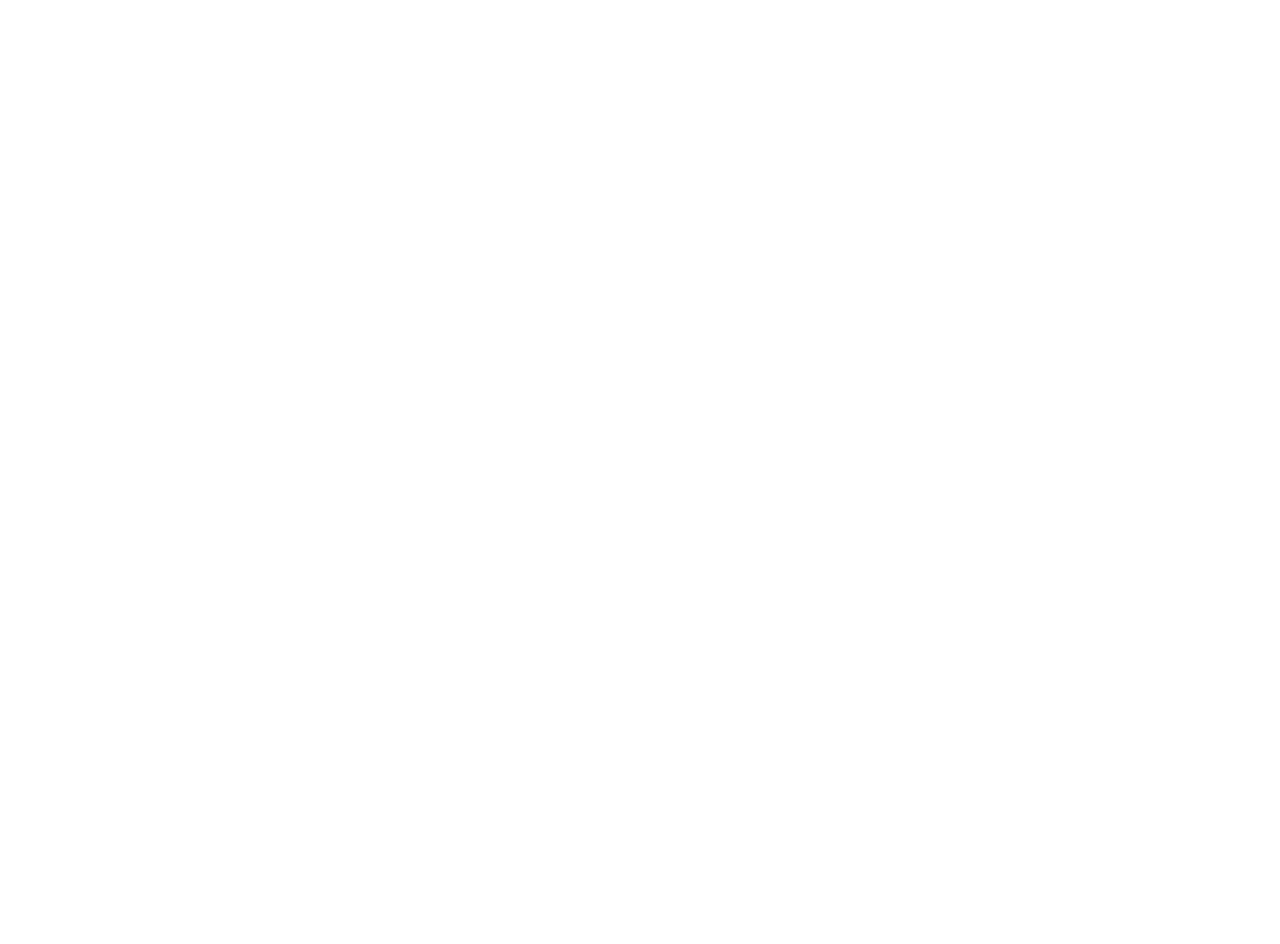
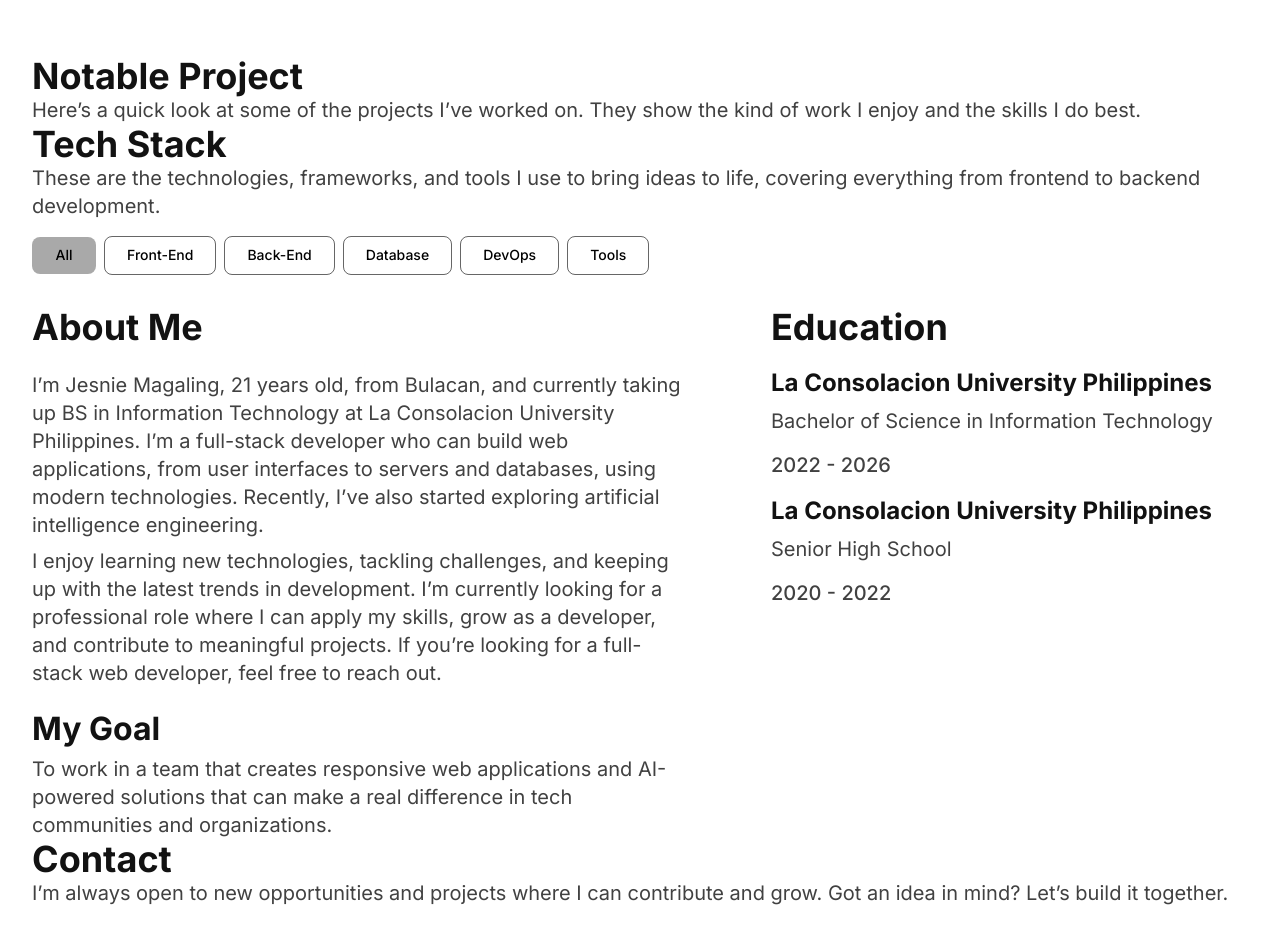
Before and after one commit to jesniemagaling/jesnie-portfolio, a React (Vite) app: page / in a window 1280 px wide. Shown: the part 740-1684 px from the top of the page. Before the commit the page ends 896 px from the top, so only its background shows below. Built offline with nearby package versions, Linux system fonts and the light colour scheme.

Commit message:
feat: add about section components

```diff
--- a/src/components/About.tsx
+++ b/src/components/About.tsx
@@ -1,5 +1,61 @@
-function About() {
-  return <></>;
+import SectionHeader from "./SectionHeader";
+
+export default function About() {
+  return (
+    <div className="flex gap-[84px]">
+      <div className="max-w-[655px]">
+        <SectionHeader title={"About Me"} />
+        <p className="mb-2 mt-6 text-lg opacity-80 dark:opacity-70 md:text-xl">
+          I’m Jesnie Magaling, 21 years old, from Bulacan, and currently taking
+          up BS in Information Technology at La Consolacion University
+          Philippines. I’m a full-stack developer who can build web
+          applications, from user interfaces to servers and databases, using
+          modern technologies. Recently, I’ve also started exploring artificial
+          intelligence engineering.{" "}
+        </p>
+        <p className="mb-6 text-lg opacity-80 dark:opacity-70 md:text-xl">
+          I enjoy learning new technologies, tackling challenges, and keeping up
+          with the latest trends in development. I’m currently looking for a
+          professional role where I can apply my skills, grow as a developer,
+          and contribute to meaningful projects. If you’re looking for a
+          full-stack web developer, feel free to reach out.{" "}
+        </p>
+        <div>
+          <h2 className="text-2xl font-bold md:text-3xl lg:text-[32px]">
+            My Goal
+          </h2>
+          <p className="mt-2 text-lg opacity-80 dark:opacity-70 md:text-xl">
+            To work in a team that creates responsive web applications and
+            AI-powered solutions that can make a real difference in tech
+            communities and organizations.
+          </p>
+        </div>
+      </div>
+      <div className="">
+        <SectionHeader title={"Education"} />
+        <div>
+          <h2 className="mt-5 text-xl font-semibold md:text-2xl">
+            La Consolacion University Philippines
+          </h2>
+          <p className="mb-4 mt-2 text-lg opacity-80 dark:opacity-70 md:text-xl">
+            Bachelor of Science in Information Technology
+          </p>
+          <h3 className="text-lg font-medium opacity-80 dark:opacity-70 md:text-xl">
+            2022 - 2026
+          </h3>
+        </div>
+        <div>
+          <h2 className="mt-4 text-xl font-semibold md:text-2xl">
+            La Consolacion University Philippines
+          </h2>
+          <p className="mb-4 mt-2 text-lg opacity-80 dark:opacity-70 md:text-xl">
+            Senior High School
+          </p>
+          <h3 className="text-lg font-medium opacity-80 dark:opacity-70 md:text-xl">
+            2020 - 2022
+          </h3>
+        </div>
+      </div>
+    </div>
+  );
 }
-
-export default About;
--- a/src/components/Contact.tsx
+++ b/src/components/Contact.tsx
@@ -1,5 +1,14 @@
-function Contact() {
-  return <></>;
+import SectionHeader from "./SectionHeader";
+
+export default function Contact() {
+  return (
+    <>
+      <SectionHeader
+        title={"Contact"}
+        description={
+          "I’m always open to new opportunities and projects where I can contribute and grow. Got an idea in mind? Let’s build it together."
+        }
+      />
+    </>
+  );
 }
-
-export default Contact;
--- a/src/components/CustomButtons.tsx
+++ b/src/components/CustomButtons.tsx
@@ -7,7 +7,7 @@
   <Button variant="contained" disableElevation {...props} />
 ))(({ theme }) => ({
   borderRadius: "8px",
-  padding: "6px 22px",
+  padding: "6px 20px",
   textTransform: "none",
   fontWeight: 500,
   // text + background colors from tailwind theme
--- a/src/components/Projects.tsx
+++ b/src/components/Projects.tsx
@@ -1,5 +1,14 @@
 import SectionHeader from "./SectionHeader";
 
 export default function Projects() {
-  return <></>;
+  return (
+    <>
+      <SectionHeader
+        title={"Notable Project"}
+        description={
+          "Here’s a quick look at some of the projects I’ve worked on. They show the kind of work I enjoy and the skills I do best."
+        }
+      />
+    </>
+  );
 }
--- a/src/components/SectionHeader.tsx
+++ b/src/components/SectionHeader.tsx
@@ -1,6 +1,6 @@
 interface SectionHeaderProps {
   title: String;
-  description: String;
+  description?: String;
 }
 
 export default function SectionHeader({
@@ -9,7 +9,7 @@
 }: SectionHeaderProps) {
   return (
     <>
-      <div className="space-y-1 text-center md:text-left">
+      <div className="text-center md:text-left">
         <h1 className="text-[28px] font-bold md:text-[32px] lg:text-4xl">
           {title}
         </h1>
--- a/src/components/Stack.tsx
+++ b/src/components/Stack.tsx
@@ -1,5 +1,23 @@
-function Stack() {
-  return <></>;
+import SectionHeader from "./SectionHeader";
+import { PrimaryButton, SecondaryButton } from "./CustomButtons";
+
+export default function Stack() {
+  return (
+    <>
+      <SectionHeader
+        title={"Tech Stack"}
+        description={
+          "These are the technologies, frameworks, and tools I use to bring ideas to life, covering everything from frontend to backend development."
+        }
+      />
+      <div className="mb-8 mt-4 space-x-2">
+        <PrimaryButton>All</PrimaryButton>
+        <SecondaryButton>Front-End</SecondaryButton>
+        <SecondaryButton>Back-End</SecondaryButton>
+        <SecondaryButton>Database</SecondaryButton>
+        <SecondaryButton>DevOps</SecondaryButton>
+        <SecondaryButton>Tools</SecondaryButton>
+      </div>
+    </>
+  );
 }
-
-export default Stack;
--- a/src/layouts/MainLayout.tsx
+++ b/src/layouts/MainLayout.tsx
@@ -6,7 +6,7 @@
   children: React.ReactNode;
 }) {
   return (
-    <div className="relative mx-auto flex h-full flex-col">
+    <div className="relative mx-auto flex h-full max-w-[1440px] flex-col">
       <main className="flex-1 overflow-y-auto p-4 pb-20 md:px-8">
         {children}
       </main>
```
